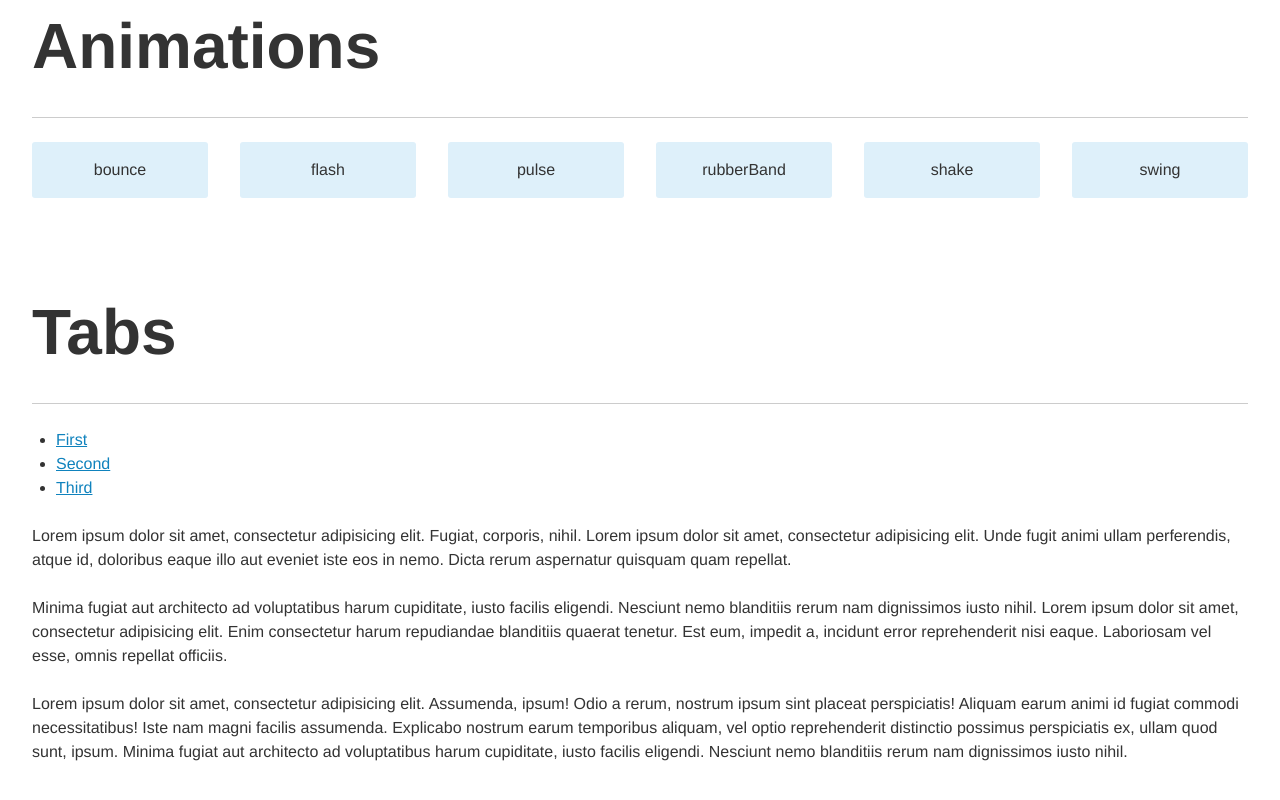
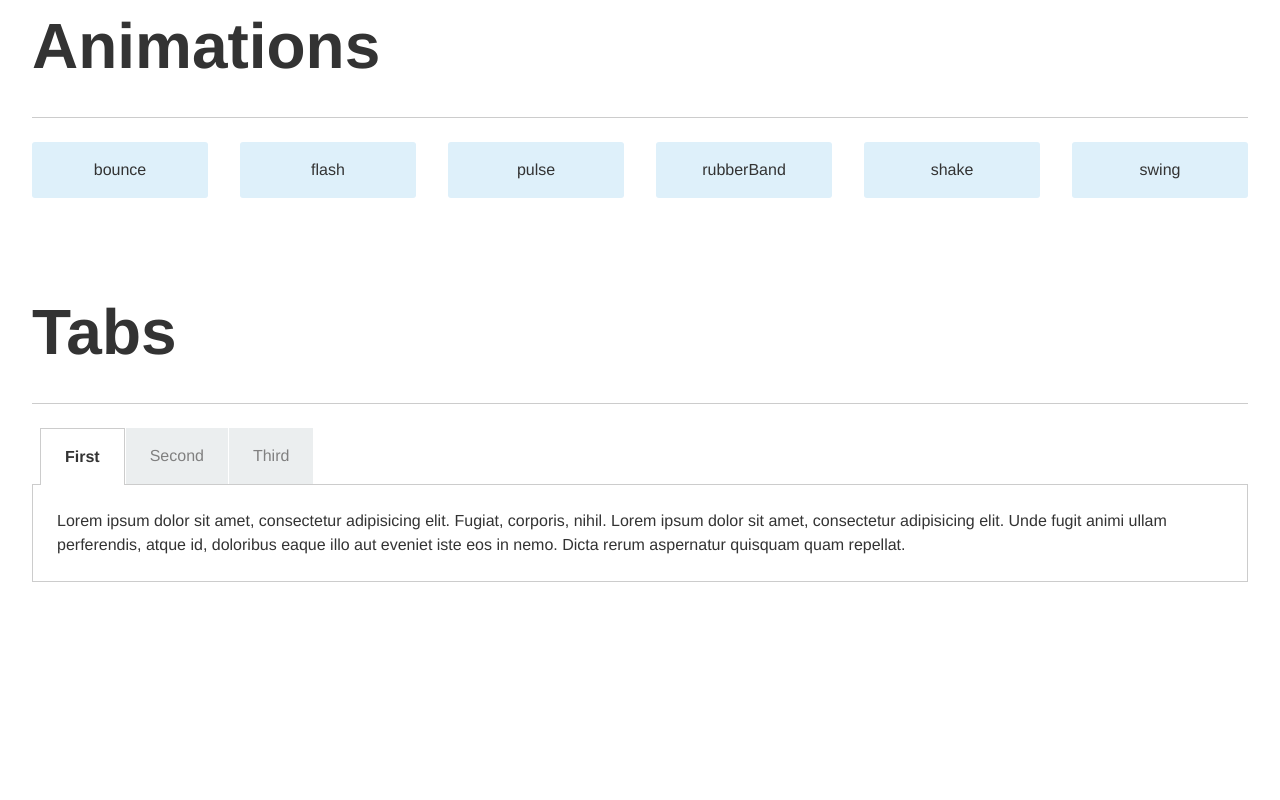
Before and after one commit to edwinchen85/pattern_library_for_web, a website: page index.html in a window 1280 px wide. Shown: the part 6369-7169 px from the top of the page. After the commit the page ends 6999 px from the top, so only its background shows below. Drawn offline with Linux system fonts and the light colour scheme.

Commit message:
Add style for Tabs

```diff
--- a/sass/advanced/_tabs.scss
+++ b/sass/advanced/_tabs.scss
@@ -0,0 +1,71 @@
+@import "../settings/settings";
+
+.tabs-links {
+  margin: 0;
+
+  &:after {
+    content: "";
+
+    display: table;
+    clear: both;
+  }
+
+  li {
+    float: left;
+    list-style-type: none;
+
+    margin-right: 1px;
+
+    &:first-child {
+      margin-left: .5em;
+    }
+
+    a {
+      background-color: lighten($tabs-inactive-bg-color, 15%);
+
+      display: inline-block;
+      padding: 1em 1.5em;
+
+      color: lighten($text-color, 30% );
+      text-decoration: none;
+
+      &:hover {
+        background-color: $tabs-inactive-bg-color;
+        color: $text-color;
+      }
+    }
+
+    &.active a,
+    &.active a:hover {
+      border: 1px solid $tabs-border-color;
+      border-bottom: 0;
+
+      background-color: $tabs-active-bg-color;
+
+      color: $text-color;
+      font-weight: bold;
+
+      margin-bottom: -1px;
+    }
+  }
+}
+
+.tabs-content {
+  border: 1px solid $tabs-border-color;
+
+  background-color: #fff;
+
+  padding: 1.5em;
+
+  p:last-child {
+    margin-bottom: 0;
+  }
+}
+
+.tab {
+  display: none;
+
+  &.active {
+    display: block;
+  }
+}
--- a/sass/settings/_settings.scss
+++ b/sass/settings/_settings.scss
@@ -40,14 +40,17 @@ $field-required-color: red;
 $icon-roundness: 3px;
 $icon-border-color: #ccc;
 
-
 // Feedback Variables
 $information-color: #439ccf;
 $error-color: #e72915;
 $warning-color: #d35400;
 $success-color: #74a730;
 
-
 // Navigation Variable
 $navbar-link-color: $text-color;
 $navbar-submenu-bg: #dde2e4;
+
+// Tabs Variables
+$tabs-border-color: #ccc;
+$tabs-inactive-bg-color: #c1cacd;
+$tabs-active-bg-color: #fff;
```
Also changed, not shown: css/styles.css.
